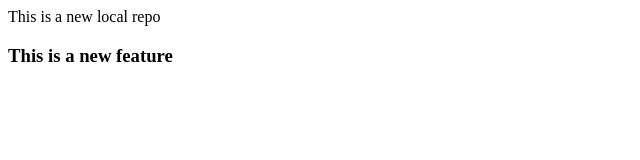
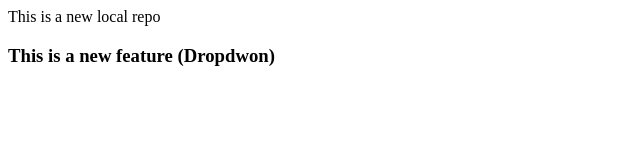
Before and after one commit to khushipatel1101/LocalRepo, a plain HTML site: page index.html in a window 1280 px wide. Shown: the whole page, without its empty margins (0-640 px from the left). Drawn offline with Linux system fonts and the light colour scheme.

```diff
--- a/index.html
+++ b/index.html
@@ -1,2 +1,2 @@
 <p>This is a new local repo</p>
-<h3>This is a new feature</h3>
+<h3>This is a new feature (Dropdwon)</h3>
```
